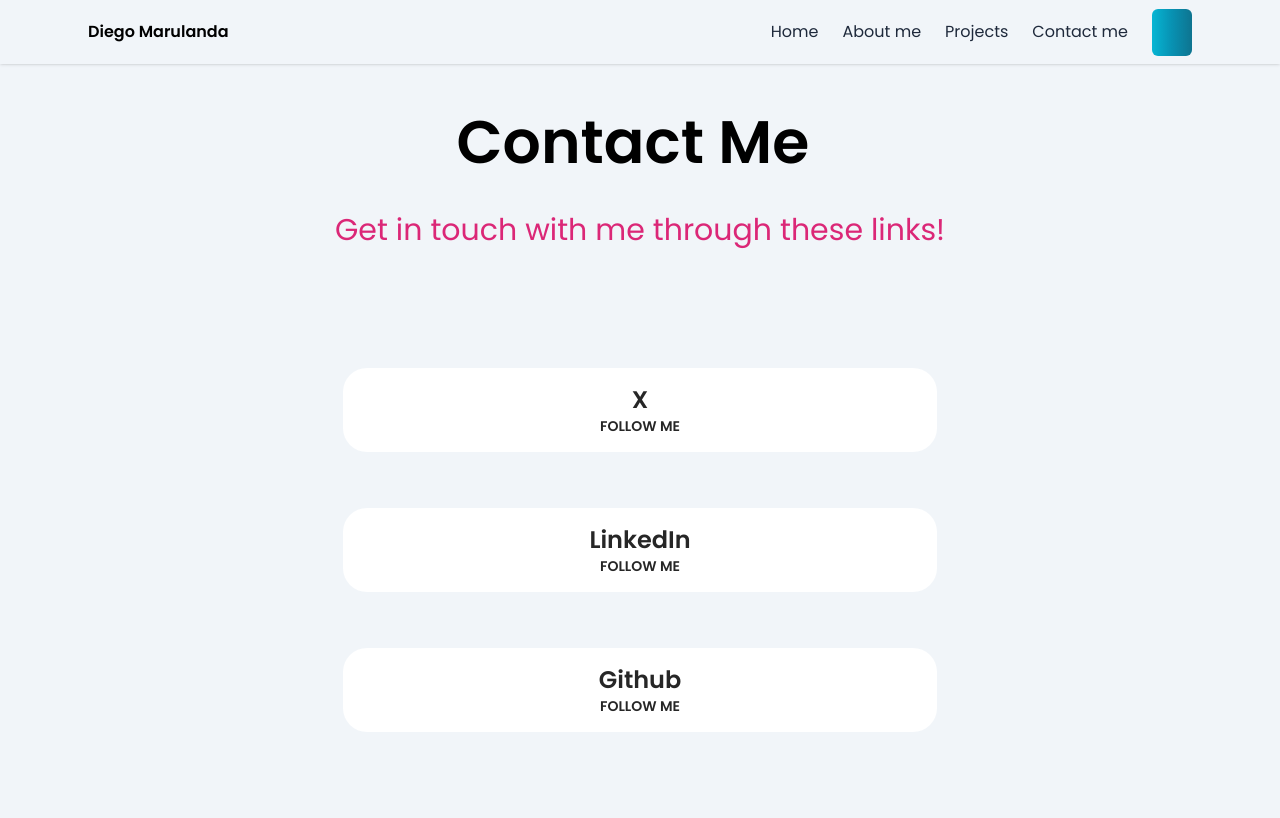
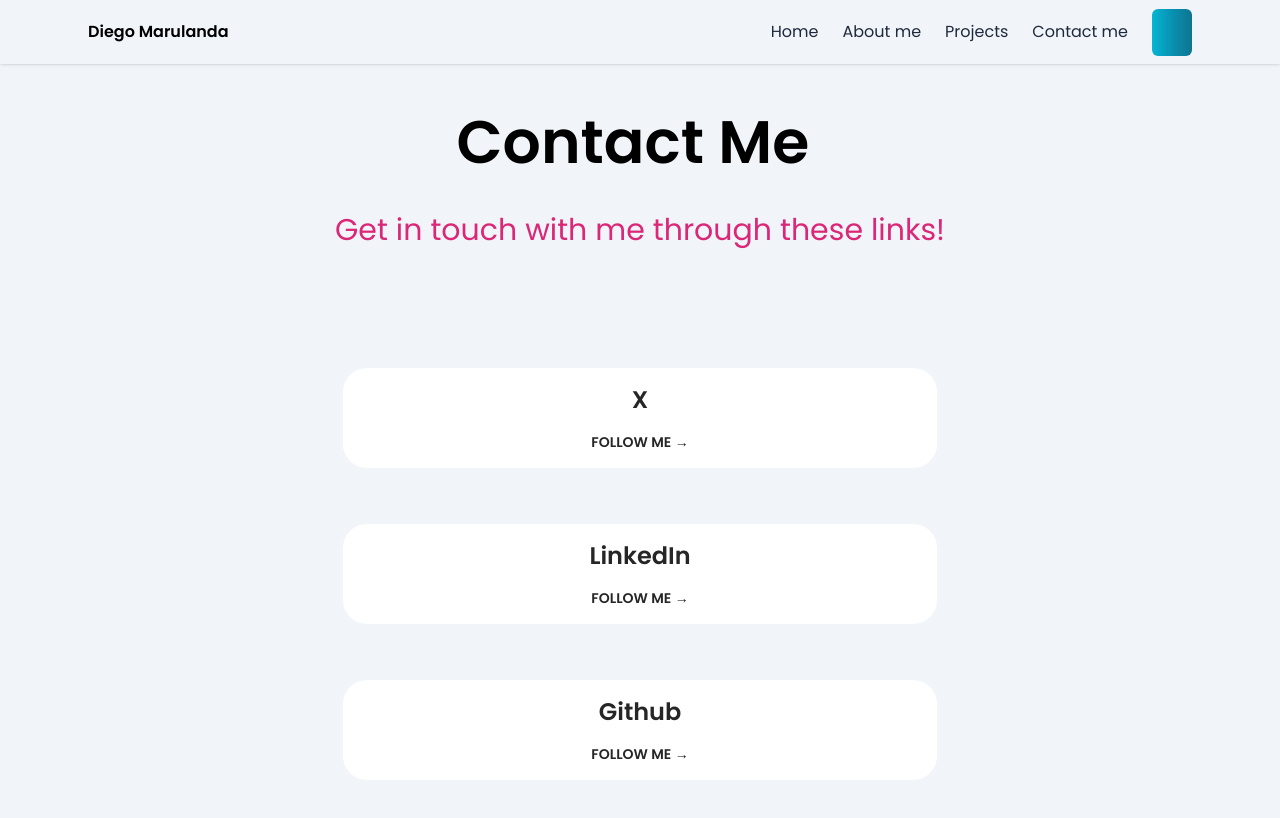
Before and after one commit to DiegoMarulandaB/Portfolio, a Next.js app: page /contact in a window 1280 px wide. Shown: the top 818 px of the page. Built offline with nearby package versions, Linux system fonts and the light colour scheme; some icons are missing.

Commit message:
style: add arrow in follow me in contact

```diff
--- a/src/app/contact/page.tsx
+++ b/src/app/contact/page.tsx
@@ -42,7 +42,7 @@ const ContactLink: React.FC<ContactLinkProps> = ({ href, text, username }) => (
   >
     <span className="text-2xl font-bold text-neutral-800 dark:text-neutral-50 ">{text}</span>
     {username && (
-      <span className="text-1xl text-neutral-800 dark:text-neutral-50   hover:text-cyan-500  dark:hover:text-cyan-400 transition-transform cursor-pointer text-sm font-bold uppercase">
+      <span className="text-1xl text-neutral-800 dark:text-neutral-50   hover:text-cyan-500  dark:hover:text-cyan-400 transition-transform cursor-pointer text-sm font-bold uppercase mt-4">
         {username}
       </span>
     )}
@@ -50,21 +50,20 @@ const ContactLink: React.FC<ContactLinkProps> = ({ href, text, username }) => (
 )
 
 const contactLinks: ContactLinkProps[] = [
-
   {
     href: 'https://twitter.com/DAMB1987',
     text: 'X',
-    username: 'Follow me',
+    username: 'Follow me →',
   },
   {
     href: 'https://www.linkedin.com/in/diegomarulandabarrientos/',
     text: 'LinkedIn',
-    username: 'Follow me',
+    username: 'Follow me →',
   },
   {
     href: 'https://github.com/DiegoMarulandaB?tab=repositories',
     text: 'Github',
-    username: 'Follow me',
+    username: 'Follow me →',
   },
 ]
 export default Contact
```
